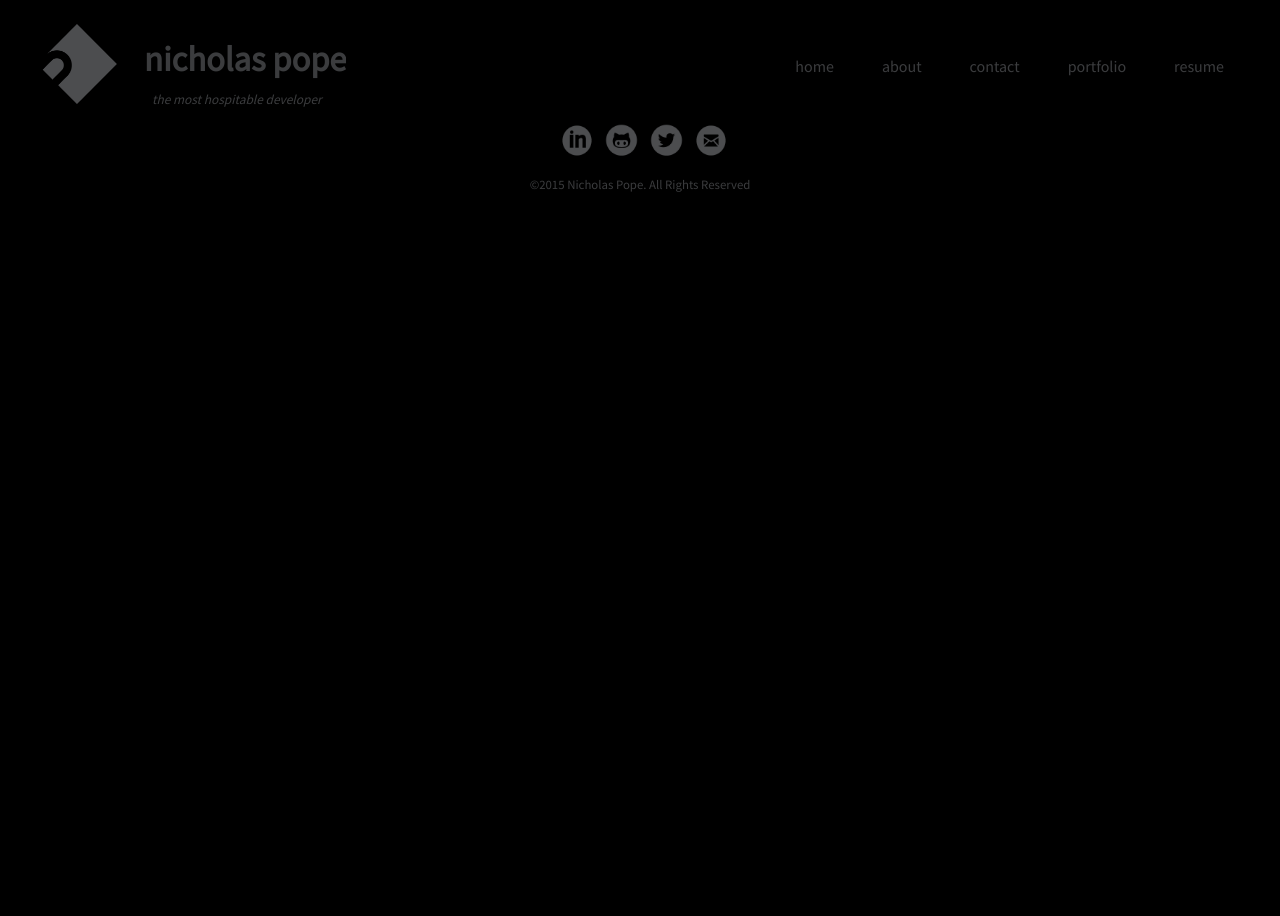
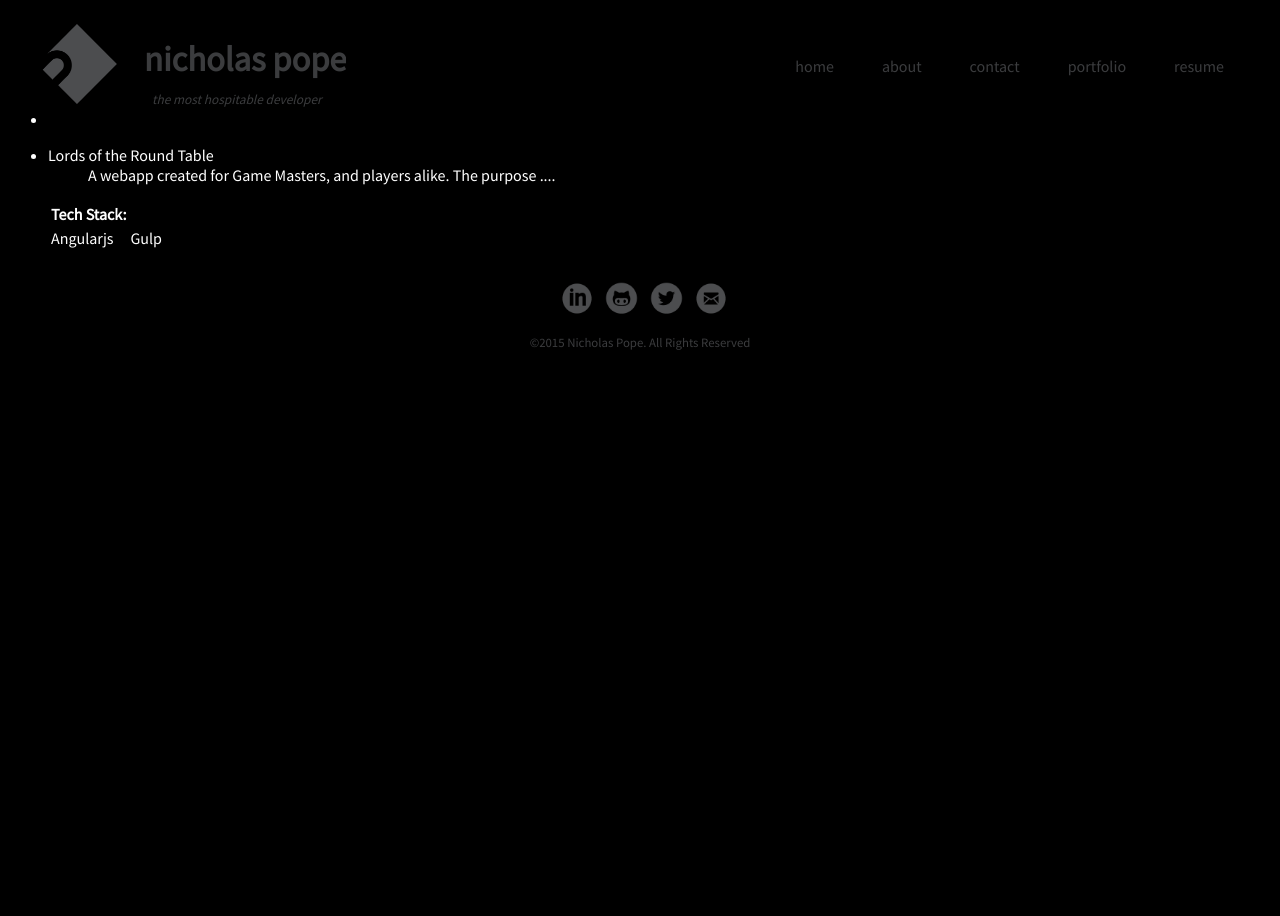
Before and after one commit to pope410211/pope410211.github.io, a Jekyll site: the page built from portfolio.html, in a window 1280 px wide. Built offline with Jekyll 4.4.1, drawn with Linux system fonts in a browser that asks for light colours.

Commit message:
started portfolio piece

```diff
--- a/_sass/_base.scss
+++ b/_sass/_base.scss
@@ -109,6 +109,8 @@ img {
   }
   }
 
+
+
 } // end content
 
 }//end body
--- a/index.html
+++ b/index.html
@@ -24,7 +24,7 @@ title: home
     <li class="sites-img">
       <label>Lords of the Round Table &trade;</label>
       <div><img src="/assets/images/sites/lotrt.png"/>
-      <p>Webapp developed for Game Masters and...<a href="#">Read More</a></p>
+      <p>Webapp developed for Game Masters and...<a href="/portfolio#lotrt">Read More</a></p>
     </div></li>
   </ul>
 </div>
--- a/portfolio.html
+++ b/portfolio.html
@@ -3,3 +3,28 @@ layout: default
 title: Portfolio
 permalink: /portfolio/
 ---
+<section>
+  <ul>
+    <li>
+      <div>
+      </div>
+    </li>
+    <li>
+      <div>
+      <dl>
+      <dt>Lords of the Round Table</dt>
+      <dd>A webapp created for Game Masters, and players alike. The purpose ....</dd>
+    </dl>
+  <table>
+    <tr>
+  <th>Tech Stack:</th>
+</tr>
+<tr>
+  <td>Angularjs</td>
+  <td>Gulp</td>
+</tr>
+</table>
+</div>
+    </li>
+  </ul>
+</section>
```
